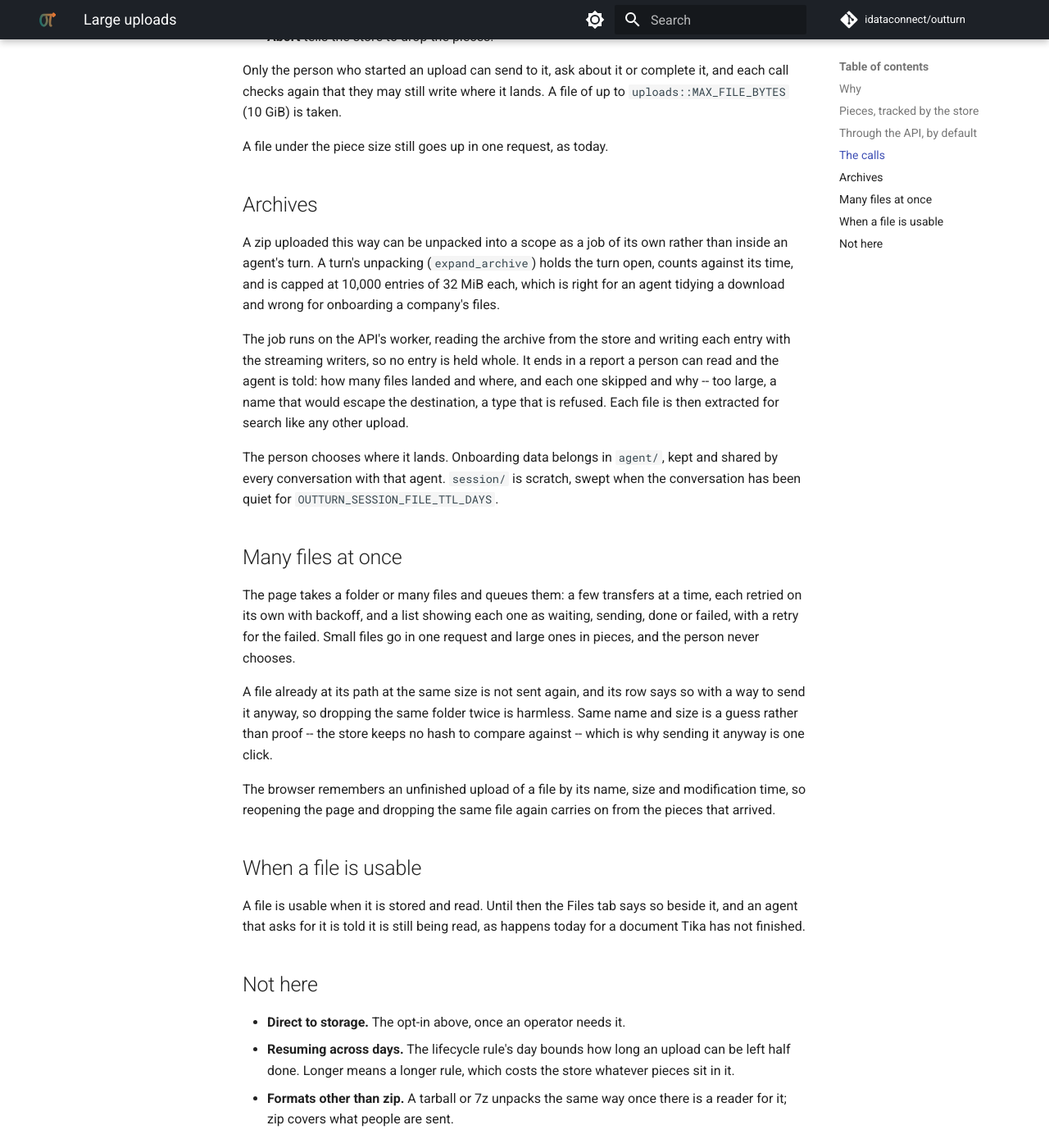
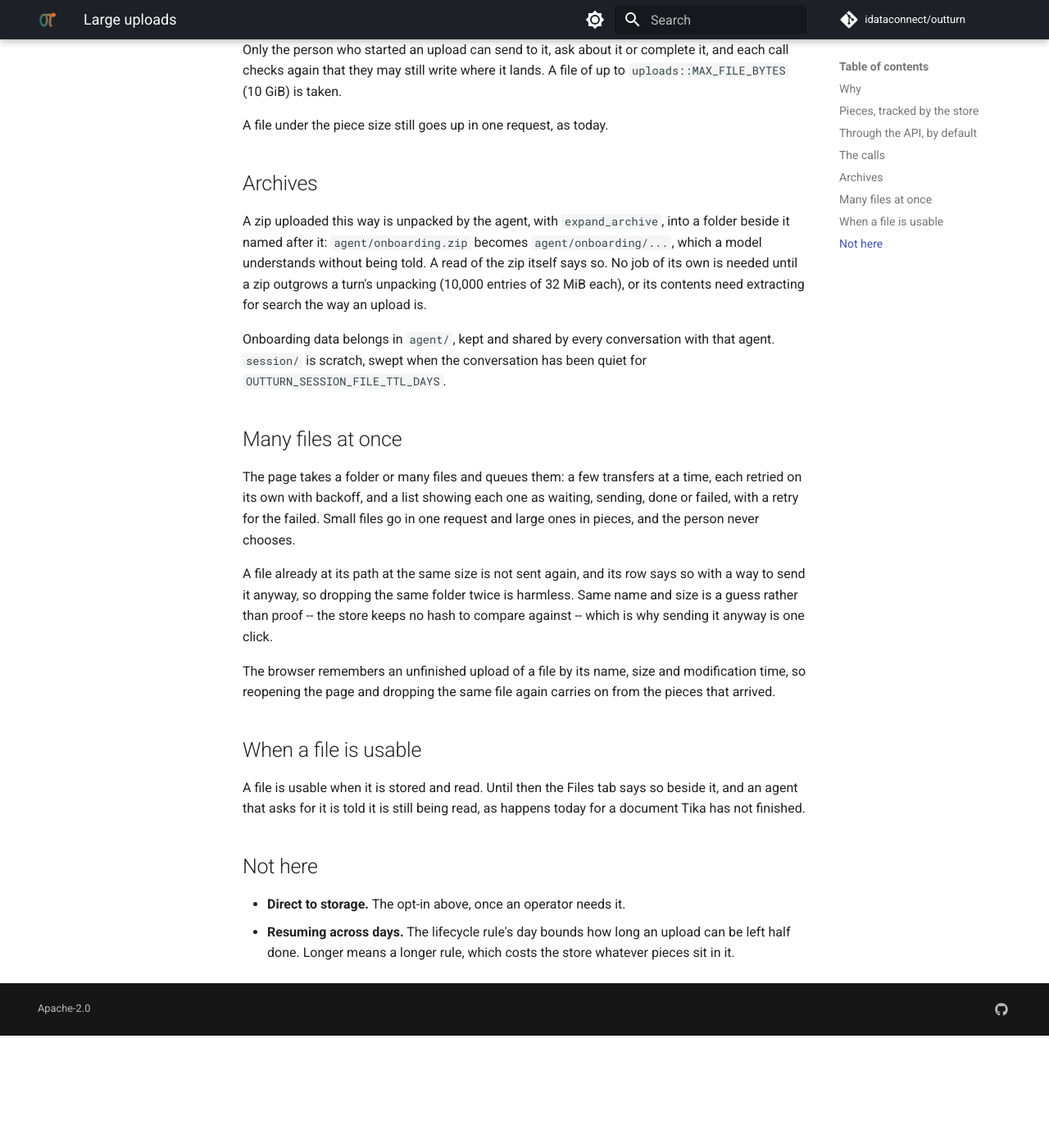
Before and after one commit to idataconnect/outturn, an MkDocs documentation site: the page built from docs/large-uploads.md, in a window 1280 px wide and 1400 px high, scrolled down 2336 px. Shown: the whole window at 82% size. Built offline with MkDocs 1.6.1 and Material for MkDocs 9.7.7, drawn with Linux system fonts in a browser that asks for light colours; comment, search, counter and statistics services are not loaded; after the commit the page ends 3599 px from its top, so only the background shows below that; some of the changed text lies outside the part shown.

Commit message:
Leave unpacking a zip to the agent
It already unpacks one beside itself, named after it, which a model follows
without being told; a job of its own adds nothing until a zip outgrows a
turn.

Co-Authored-By: Claude Opus 5.5 <noreply@anthropic.com>

```diff
--- a/docs/large-uploads.md
+++ b/docs/large-uploads.md
@@ -1,7 +1,7 @@
 # Large uploads
 
 Getting big files, many files, and whole archives into outturn reliably.
-The upload calls and the browser's queue are built; archives are next.
+Built.
 
 ## Why
 
@@ -98,23 +98,16 @@ A file under the piece size still goes up in one request, as today.
 
 ## Archives
 
-A zip uploaded this way can be unpacked into a scope as a job of its own
-rather than inside an agent's turn. A turn's unpacking (`expand_archive`)
-holds the turn open, counts against its time, and is capped at 10,000
-entries of 32 MiB each, which is right for an agent tidying a download and
-wrong for onboarding a company's files.
+A zip uploaded this way is unpacked by the agent, with `expand_archive`, into
+a folder beside it named after it: `agent/onboarding.zip` becomes
+`agent/onboarding/...`, which a model understands without being told. A
+read of the zip itself says so. No job of its own is needed until a zip
+outgrows a turn's unpacking (10,000 entries of 32 MiB each), or its contents
+need extracting for search the way an upload is.
 
-The job runs on the API's worker, reading the archive from the store and
-writing each entry with the streaming writers, so no entry is held whole. It
-ends in a report a person can read and the agent is told: how many files
-landed and where, and each one skipped and why -- too large, a name that
-would escape the destination, a type that is refused. Each file is then
-extracted for search like any other upload.
-
-The person chooses where it lands. Onboarding data belongs in `agent/`, kept
-and shared by every conversation with that agent. `session/` is scratch,
-swept when the conversation has been quiet for
-`OUTTURN_SESSION_FILE_TTL_DAYS`.
+Onboarding data belongs in `agent/`, kept and shared by every conversation
+with that agent. `session/` is scratch, swept when the conversation has been
+quiet for `OUTTURN_SESSION_FILE_TTL_DAYS`.
 
 ## Many files at once
 
@@ -144,5 +137,3 @@ happens today for a document Tika has not finished.
 - **Resuming across days.** The lifecycle rule's day bounds how long an
   upload can be left half done. Longer means a longer rule, which costs the
   store whatever pieces sit in it.
-- **Formats other than zip.** A tarball or 7z unpacks the same way once
-  there is a reader for it; zip covers what people are sent.
```
Also changed, not shown: docs/roadmap.md (+4 -4 lines).
